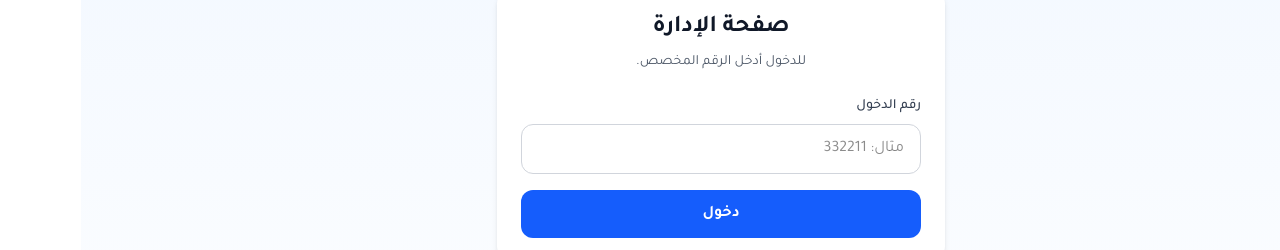
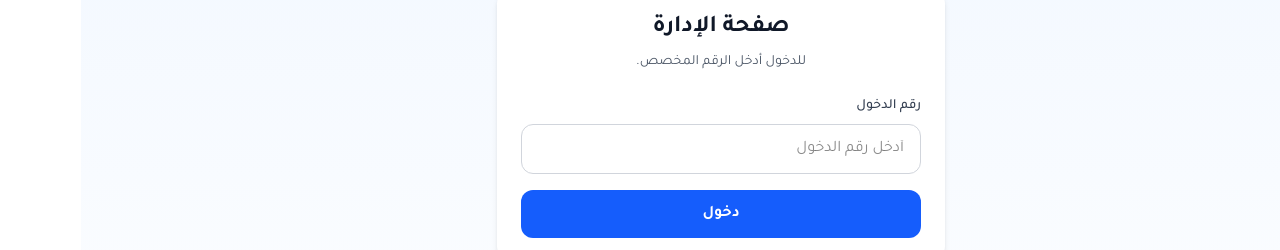
Before and after one commit to alialmasood/shau-plan-platform, a Next.js app: page /admin/researchers in a window 1280 px wide. Shown: the part 275-525 px from the top of the page. Built offline with nearby package versions, Linux system fonts and the light colour scheme; no server answers.

Commit message:
Update platform features + DB tables

```diff
--- a/app/admin/AdminLoginForm.tsx
+++ b/app/admin/AdminLoginForm.tsx
@@ -54,7 +54,7 @@ export default function AdminLoginForm() {
           onChange={(e) => setCode(e.target.value)}
           inputMode="numeric"
           autoComplete="one-time-code"
-          placeholder="مثال: 332211"
+          placeholder="أدخل رقم الدخول"
           className="w-full rounded-xl border border-gray-300 px-4 py-3 focus:outline-none focus:ring-2 focus:ring-blue-500"
         />
       </div>
--- a/app/api/admin/login/route.ts
+++ b/app/api/admin/login/route.ts
@@ -1,6 +1,6 @@
 import { NextResponse } from "next/server";
 
-const ADMIN_CODE = "332211";
+const ADMIN_CODE = "3216";
 const ADMIN_COOKIE_NAME = "spsh_admin";
 
 export async function POST(req: Request) {
```
